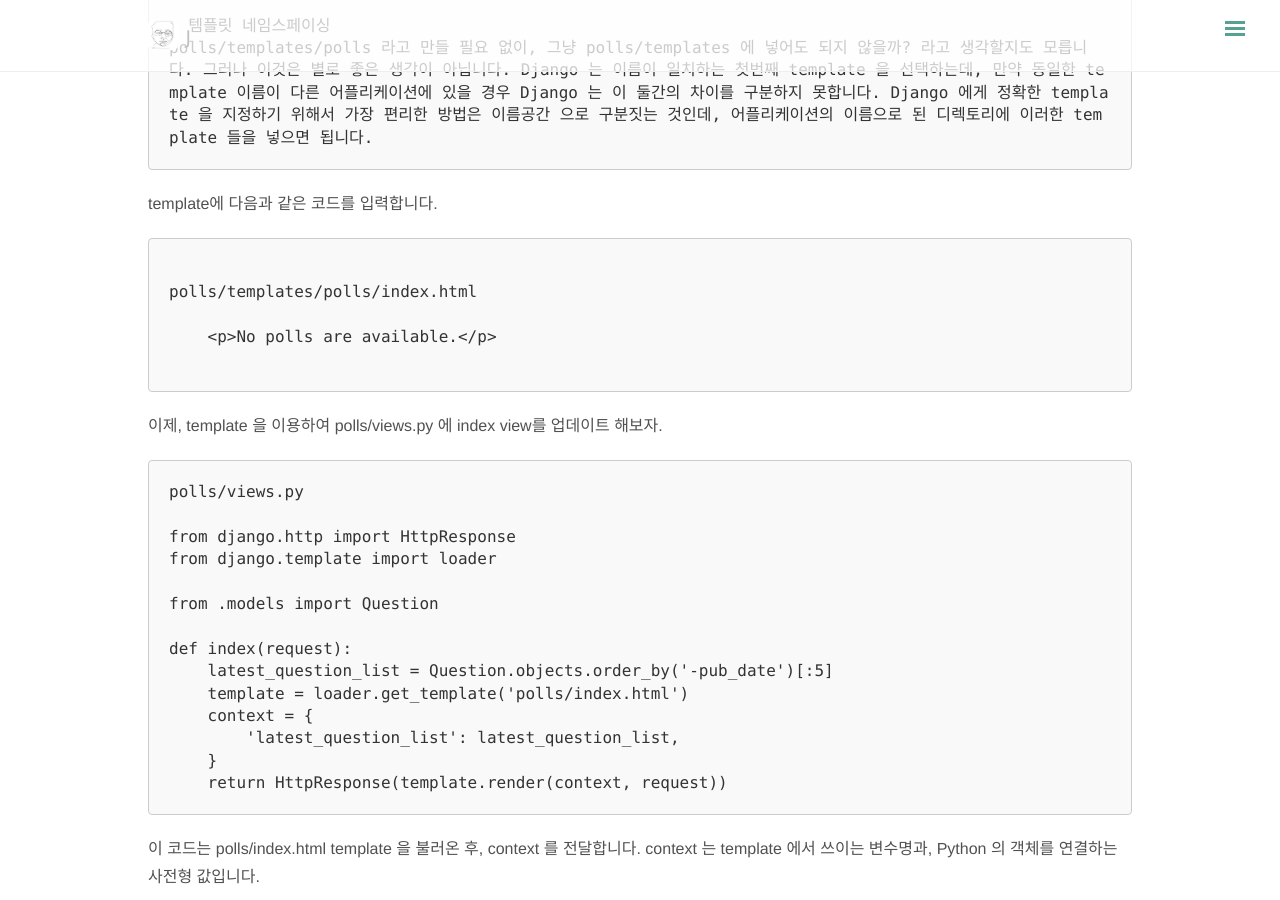
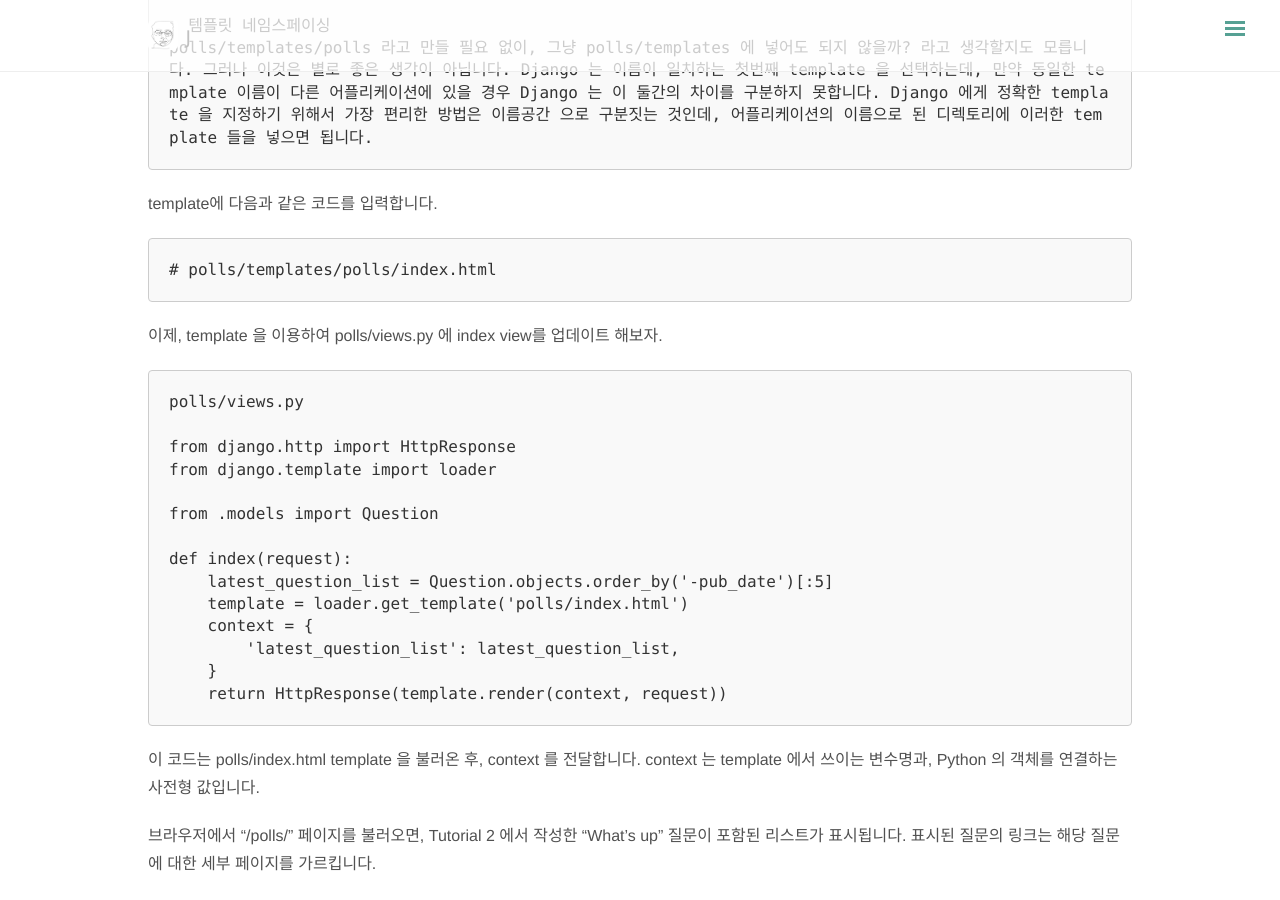
Before and after one commit to JimBae/JimBae.github.io, a Jekyll site: the page built from _posts/django/2019-01-30-django-polls-app-03.md, in a window 1280 px wide and 900 px high, scrolled down 3365 px. Built offline with Jekyll 4.4.1, drawn with Linux system fonts in a browser that asks for light colours; nearby versions of some CDN libraries.

Commit message:
Debug: post

```diff
--- a/_posts/django/2019-01-30-django-polls-app-03.md
+++ b/_posts/django/2019-01-30-django-polls-app-03.md
@@ -125,18 +125,9 @@ polls/templates/polls 라고 만들 필요 없이, 그냥 polls/templates 에
 
 template에 다음과 같은 코드를 입력합니다.
 ~~~
+# polls/templates/polls/index.html
+~~~
 
-polls/templates/polls/index.html
-{% if latest_question_list %}
-    <ul>
-        {% for question in latest_question_list %}
-            <li><a href="/polls/{{ question.id }}/">{{question.question_text }}</a><li>
-        {% endfor %}
-    </ul>
-{% else %}
-    <p>No polls are available.</p>
-{% endif %}
-~~~
 이제, template 을 이용하여 polls/views.py 에 index view를 업데이트 해보자.
 
 ~~~
```
